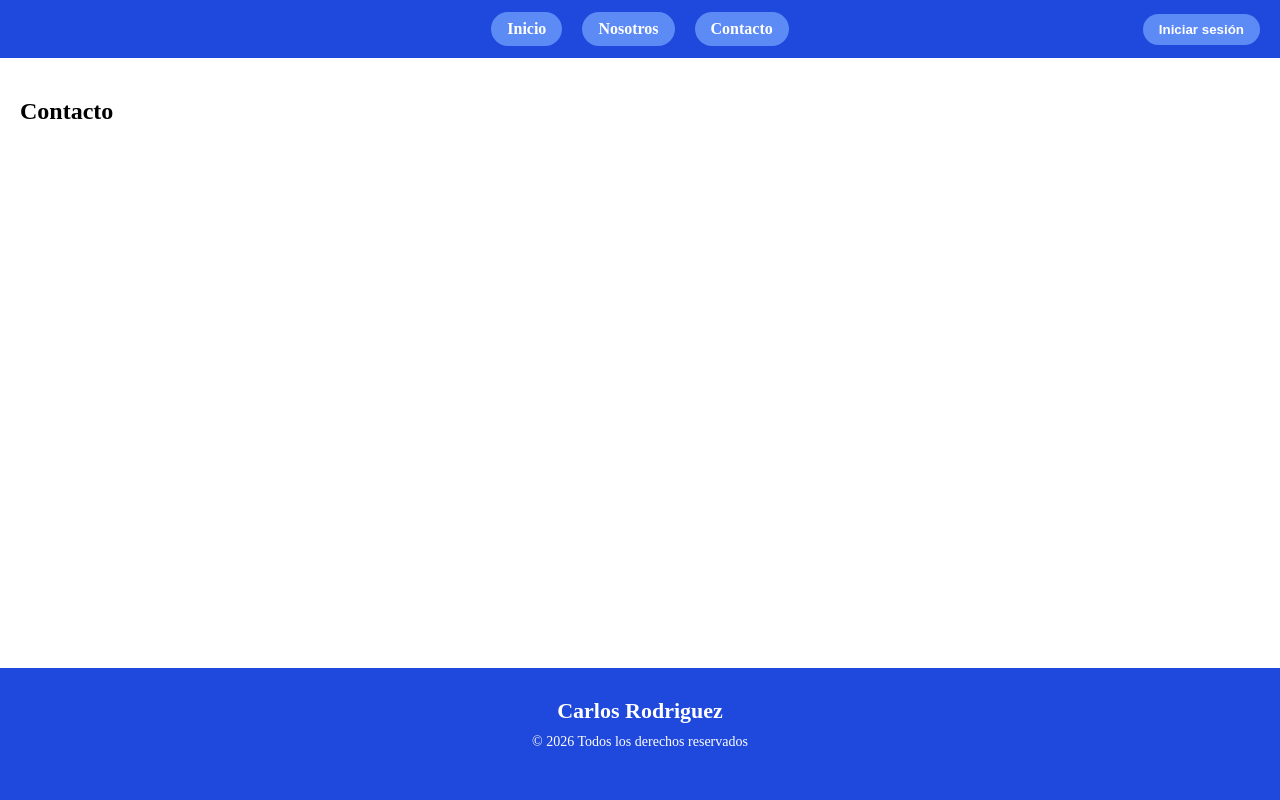
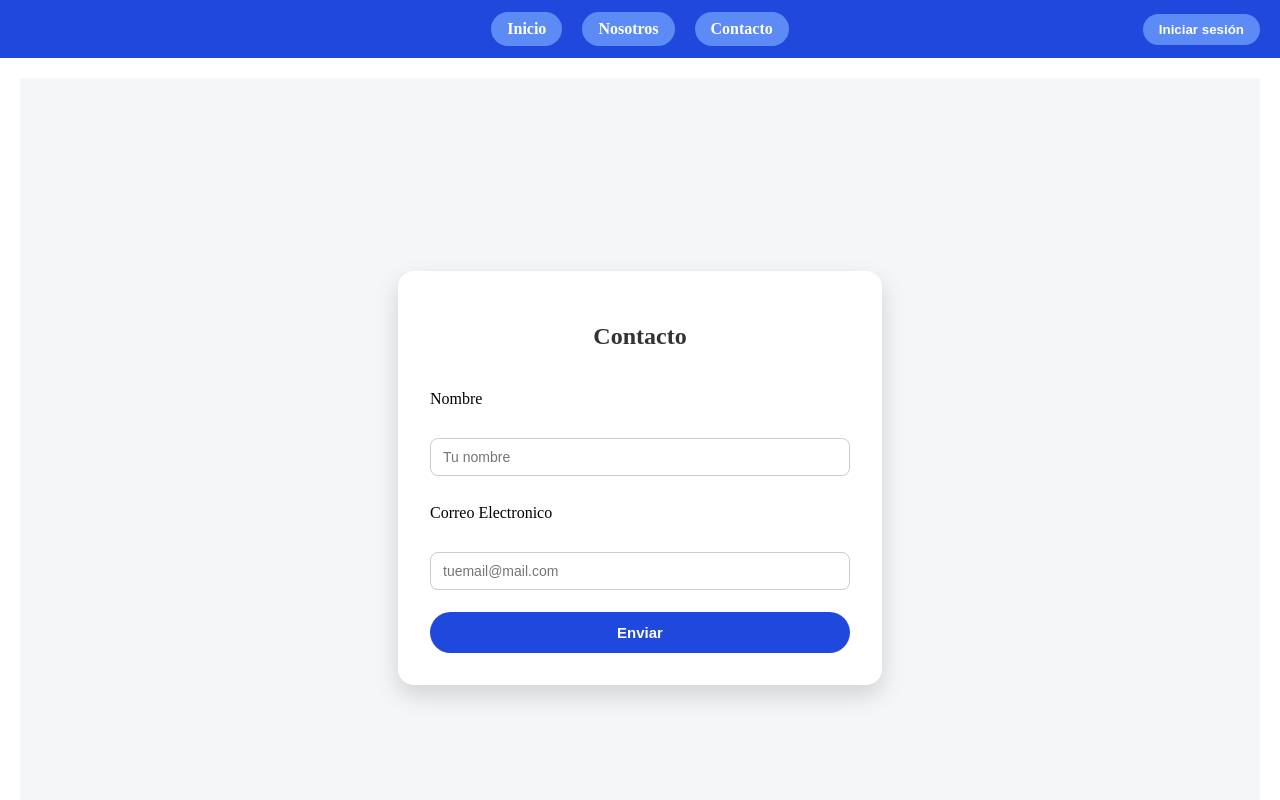
Before and after one commit to Carlosss8/Trabajo-Final-Integrador, a React (Vite) app in the folder trabajo-integrador/: page /contacto in a window 1280 px wide. Shown: the top 800 px of the page. Built offline with nearby package versions, Linux system fonts and the light colour scheme; no server answers.

Commit message:
New form Contacto.jsx

```diff
--- a/trabajo-integrador/src/views/Contacto.jsx
+++ b/trabajo-integrador/src/views/Contacto.jsx
@@ -1,10 +1,74 @@
+import { useForm } from "react-hook-form"
+import "../styles/forms.css"
+
+
 const Contacto = () => {
 
+    const { register, handleSubmit, formState: { errors }, reset } = useForm({
+        data: {
+            nombre: "",
+            email: ""
+        }
+    })
+
+    const onSubmit = handleSubmit((data) => {
+        console.log("Enviado con exito", data)
+        reset();
+    })
+
     return (
-        <>
-            <h2>Contacto</h2>
-        </>
-    )
+        <main className="contacto-container">
+            <form onSubmit={onSubmit} className="contacto-form">
+                <h2>Contacto</h2>
+
+                <div className="form-group">
+                    <p>Nombre</p>
+                    <input
+                        type="text"
+                        placeholder="Tu nombre"
+                        {...register("nombre", {
+                            required: {
+                                value: true,
+                                message: "El nombre es requerido"
+                            }
+                        })
+
+                        }
+                    />
+                    {errors.nombre && (
+                        <span className="error-nombre">
+                            {errors.nombre.message}
+                        </span>
+                    )}
+                </div>
+
+                <div className="form-group">
+                    <p>Correo Electronico</p>
+                    <input
+                        type="email"
+                        placeholder="tuemail@mail.com"
+                        {...register("email", {
+                            required: {
+                                value: true,
+                                message: "El correo es requerido"
+                            },
+                            pattern: {
+                                value: "/^[a-zA-Z0-9_.+-]+@",
+                                message: "Correo no valido"
+                            }
+                        })}
+                    />
+                    {errors.email && (
+                        <span className="error-nombre">
+                            {errors.email.message}
+                        </span>
+                    )}
+                </div>
+
+                <button type="submit">Enviar</button>
+            </form>
+        </main>
+    );
 }
 
 
```
